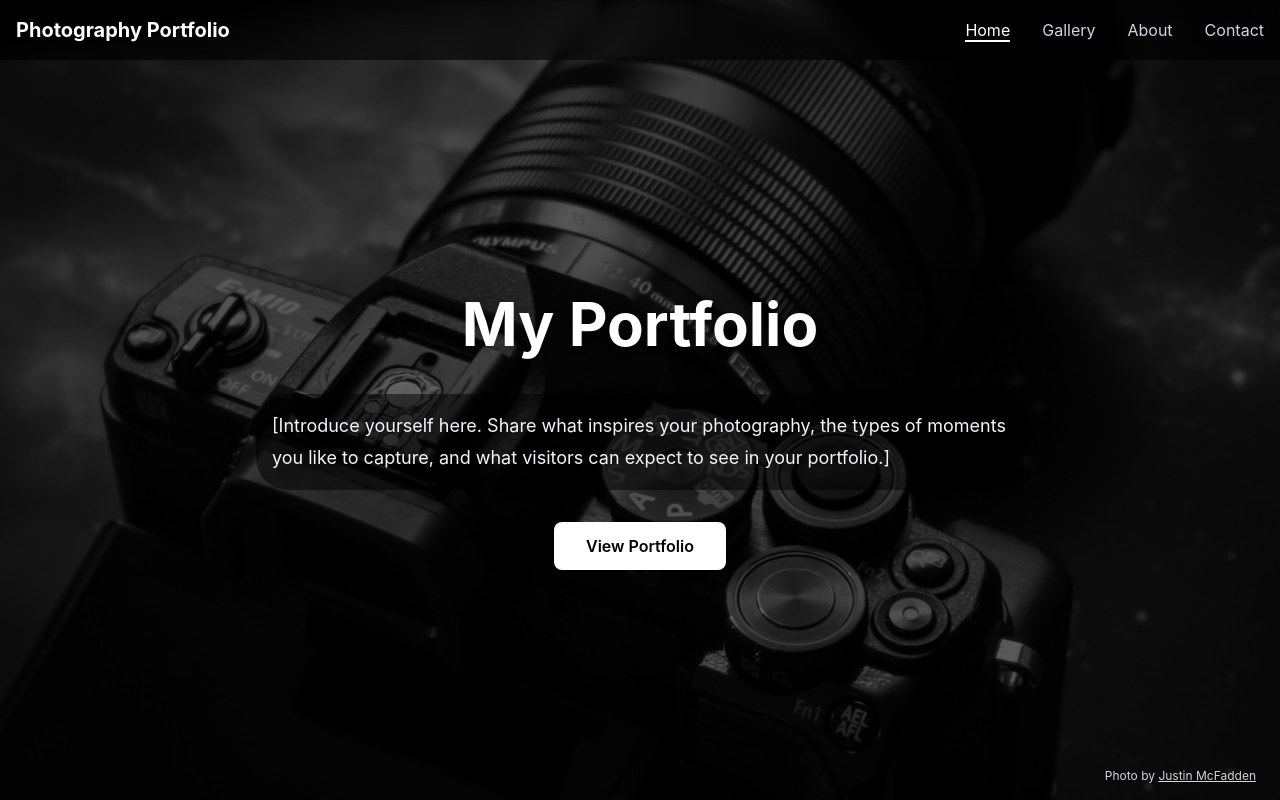
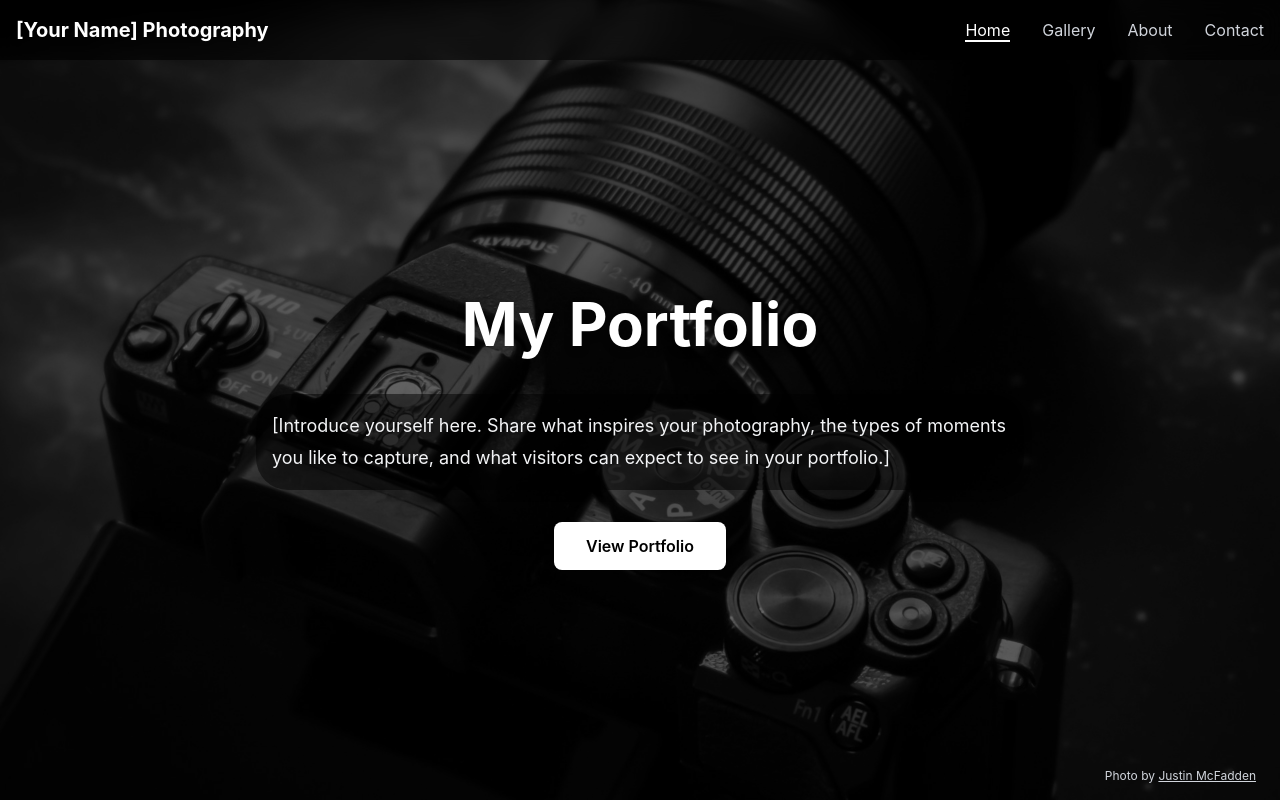
Before and after one commit to Pizzadreams/Photography_Portfolio, a React (Vite) app: page / in a window 1280 px wide. Shown: the top 800 px of the page. Built offline with nearby package versions, Linux system fonts and the light colour scheme.

Commit message:
changed navbar verbiage

```diff
--- a/src/components/Navbar.jsx
+++ b/src/components/Navbar.jsx
@@ -14,7 +14,7 @@ function Navbar() {
       <Container>
         <div className="flex items-center justify-between py-4">
           <h1 className="text-xl font-bold">
-            Photography Portfolio
+            [Your Name] Photography
           </h1>
 
           <ul className="flex gap-8">
```
